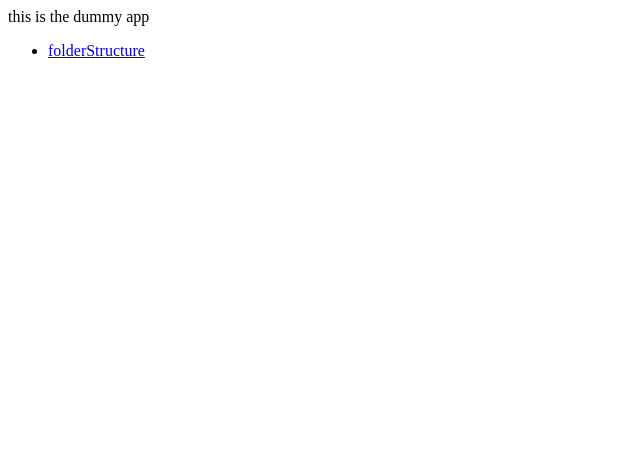
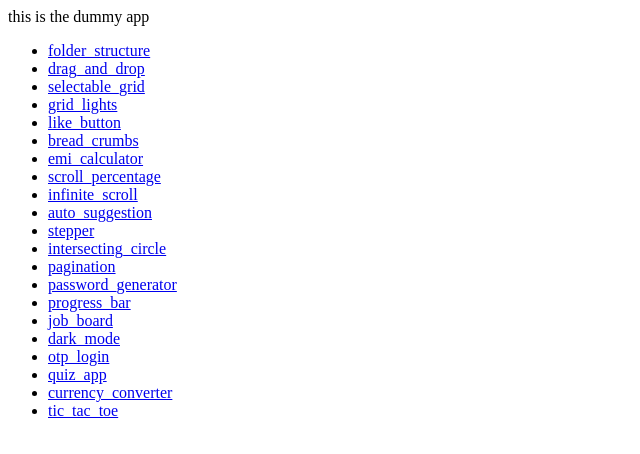
Before and after one commit to roshan123123/FrontendMachineCoding, a React (Create React App) app: page / in a window 1280 px wide. Shown: the top 454 px of the page, without its empty margins (0-640 px from the left). Built offline with nearby package versions, Linux system fonts and the light colour scheme.

Commit message:
Added paths

```diff
--- a/src/RouteConstant.js
+++ b/src/RouteConstant.js
@@ -1,4 +1,24 @@
 const Routes = {
-  FOLDERSTRUCTURE: 'folderStructure',
+  FOLDERSTRUCTURE: 'folder_structure',
+  DRAG_AND_DROP: 'drag_and_drop',
+  SELECTABLE_GRID: 'selectable_grid',
+  GRID_LIGHTS: 'grid_lights',
+  LIKE_BUTTON: 'like_button',
+  BREADCRUMBS: 'bread_crumbs',
+  EMI_CALCULATOR: 'emi_calculator',
+  SCROLL_PERCENTAGE: 'scroll_percentage',
+  INFINITE_SCROLL: 'infinite_scroll',
+  AUTO_SUGGESTION: 'auto_suggestion',
+  STEPPER: 'stepper',
+  INTERSECTING_CIRCLE: 'intersecting_circle',
+  PAGINATION: 'pagination',
+  PASSWORD_GENERATOR: 'password_generator',
+  PROGRESS_BAR: 'progress_bar',
+  JOB_BOARD: 'job_board',
+  DARK_MODE: 'dark_mode',
+  OTP_LOGIN: 'otp_login',
+  QUIZ_APP: 'quiz_app',
+  CURRENCY_CONVERTER: 'currency_converter',
+  TIC_TAC_TOE: 'tic_tac_toe',
 };
 export default Routes;
```
